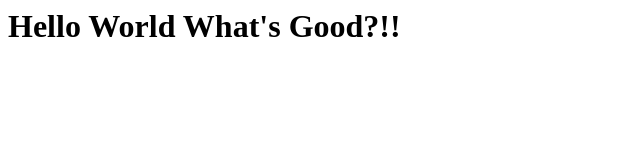
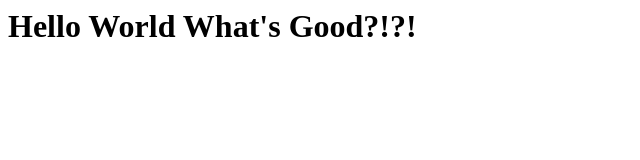
Before and after one commit to kayclefever/IOD_Mod1, a website: page helloworld.html in a window 1280 px wide. Shown: the full height of the page, 0-640 px from the left. Drawn offline with Linux system fonts and the light colour scheme.

Commit message:
changing hello world html

```diff
--- a/helloworld.html
+++ b/helloworld.html
@@ -3,6 +3,6 @@
 <title>Hello World </title>
 </head>
 <body>
-<h1>Hello World What's Good?!! </h1>
+<h1>Hello World What's Good?!?! </h1>
 </body>
 </html>
```
